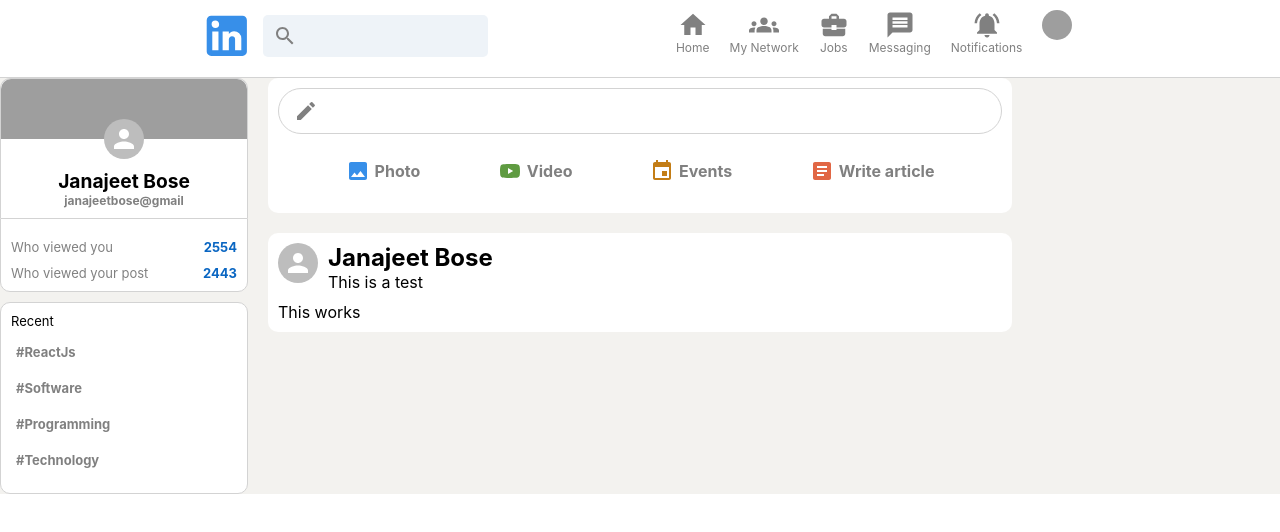
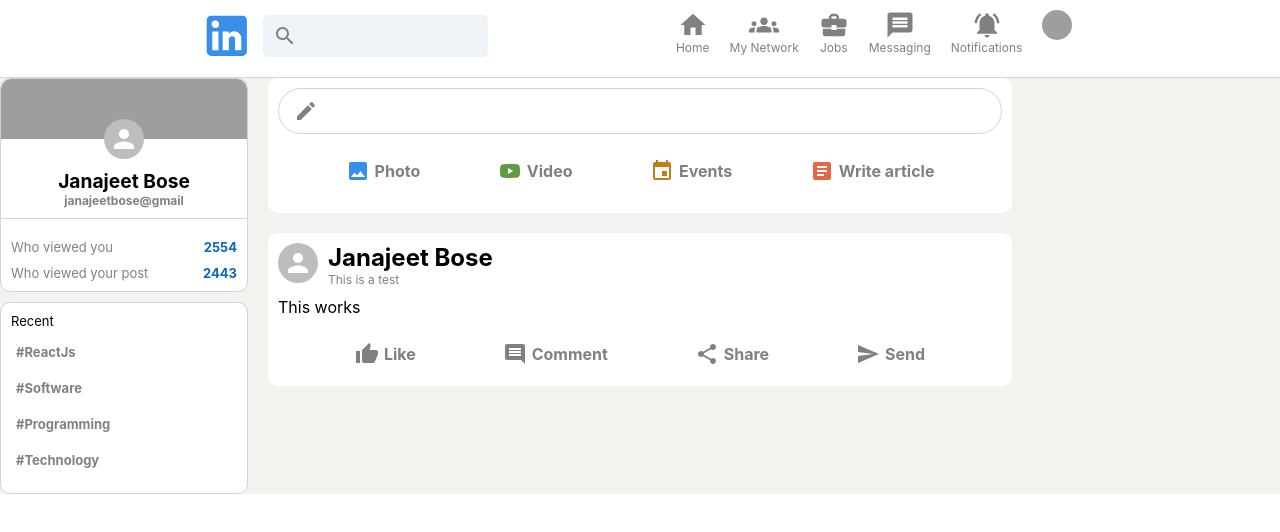
Before and after one commit to Janajeet/linkedin-clone, a React (Create React App) app: page / in a window 1280 px wide. Shown: the top 532 px of the page. Built offline with nearby package versions, Linux system fonts and the light colour scheme; grey boxes are pictures that could not be loaded.

Commit message:
Before firebase integration

```diff
--- a/src/Feed.js
+++ b/src/Feed.js
@@ -1,5 +1,5 @@
 
-import React from 'react'
+import React, { useState } from 'react'
 import './Feed.css'
 import CreateIcon from '@mui/icons-material/Create';
 import ImageIcon from '@mui/icons-material/Image';
@@ -9,14 +9,21 @@
 import ArticleIcon from '@mui/icons-material/Article';
 import Post from './Post';
 
-function feed() {
+function Feed() {
+
+    const [posts, setPosts] = useState([]);
+
+    const sendPost = (e) => {
+        e.preventDefault();
+    };
+
   return( <div className='feed'>
         <div className='feed__InputContainer'>
             <div className='feed__input'>
                 <CreateIcon />
                 <form>
                     <input type="text" />
-                    <button type='submit'>Send</button>
+                    <button onClick={sendPost} type='submit'>Send</button>
                 </form>
             </div>
             <div className='feed__inputOptions'>
@@ -26,6 +33,9 @@
                 <InputOptions Icon={ArticleIcon} title ="Write article" color ="#e16745"/>
             </div>
         </div>
+        {posts.map((post) => (
+            <Post />
+        ))}
         <Post
         name="Janajeet Bose"
         description="This is a test"
@@ -34,4 +44,4 @@
   );
 }
 
-export default feed;
+export default Feed;
--- a/src/Post.css
+++ b/src/Post.css
@@ -12,3 +12,11 @@
 .post__info{
     margin-left: 10px;
 }
+.post__info > p{
+    font-size: 12px;
+    color: gray;
+}
+.post__buttons{
+    display: flex;
+    justify-content: space-evenly;
+}
--- a/src/Post.js
+++ b/src/Post.js
@@ -1,8 +1,14 @@
 import { Avatar } from '@mui/material'
-import React from 'react'
+import React, { useState } from 'react'
+import InputOptions from './InputOptions'
 import './Post.css'
+import ThumbUpIcon from '@mui/icons-material/ThumbUp';
+import CommentIcon from '@mui/icons-material/Comment';
+import ShareIcon from '@mui/icons-material/Share';
+import SendIcon from '@mui/icons-material/Send';
 
 function Post({name, description, message, photoUrl})  {
+
   return (
     <div className='post'>
         <div className='post__header'>
@@ -15,6 +21,12 @@
         <div className='post__body'>
             <p>{message}</p>
         </div>
+        <div className='post__buttons'>
+          <InputOptions Icon={ThumbUpIcon} title="Like" color="gray"/>
+          <InputOptions Icon={CommentIcon} title="Comment" color="gray"/>
+          <InputOptions Icon={ShareIcon} title="Share" color="gray"/>
+          <InputOptions Icon={SendIcon} title="Send" color="gray"/>
+        </div>
     </div>
   )
 }
```
Also changed, not shown: src/Firebase.js (added, +10 -0 lines).
